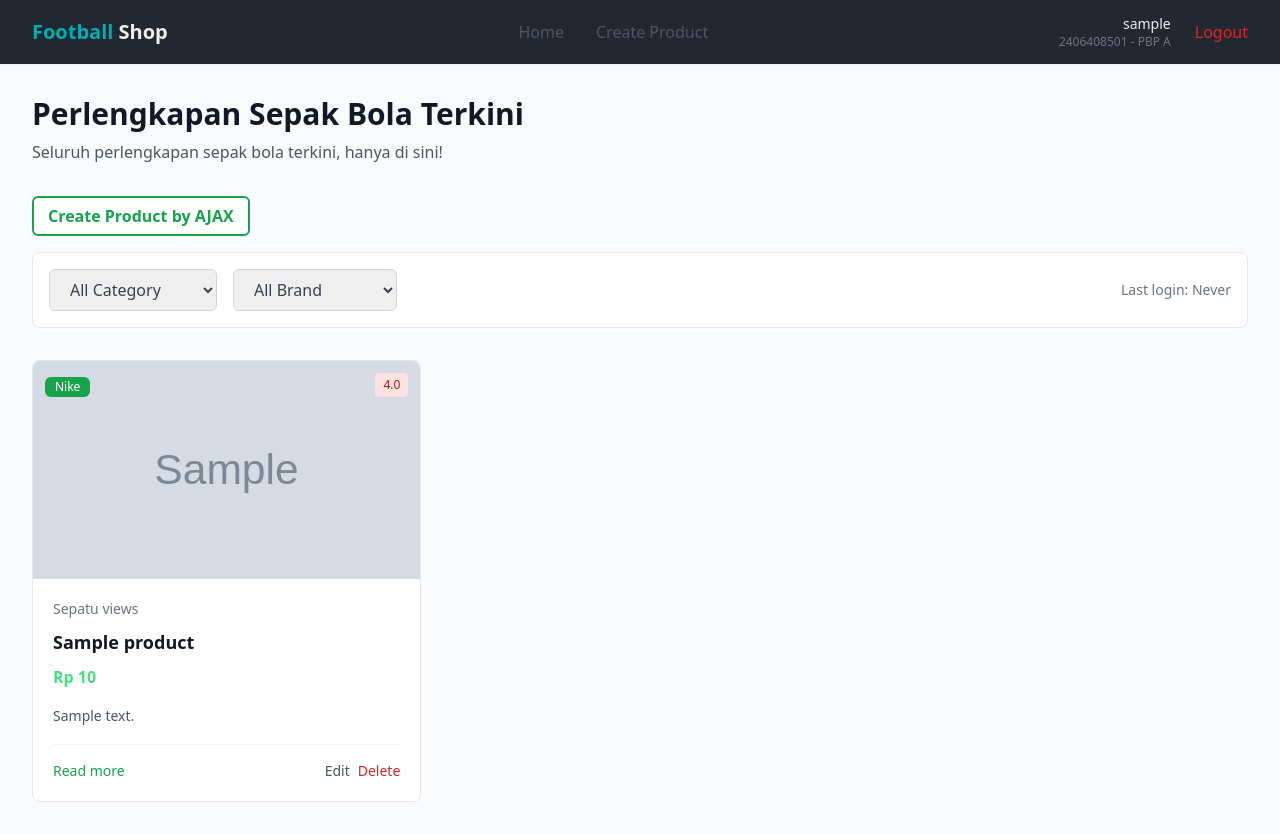
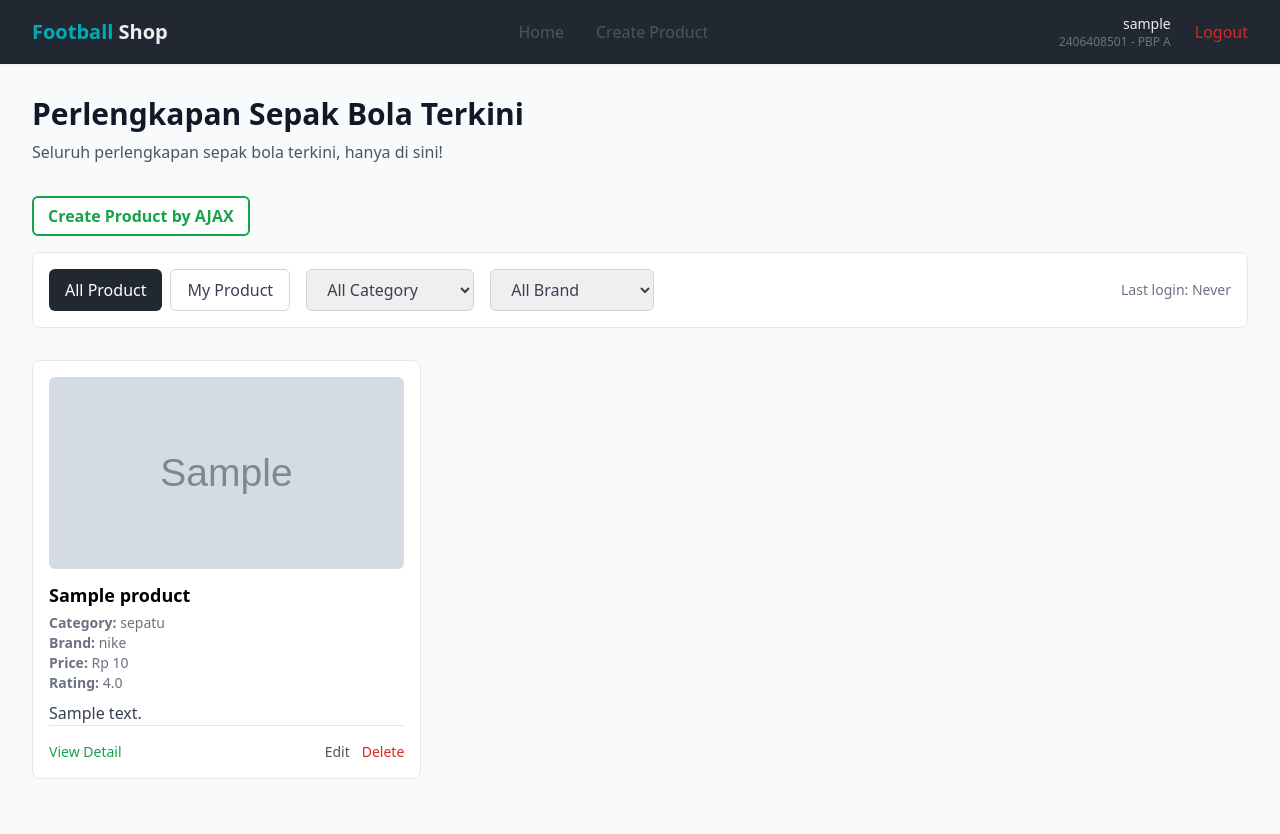
Before and after one commit to fidan-khalil/football-shop, a Django app: page / in a window 1280 px wide. After the commit the page ends 779 px from the top, so only its background shows below. Run offline with Django 5.2, Linux system fonts and the light colour scheme; a user stored in the database is signed in; tables that the repository leaves empty hold one stand-in row (values such as "Sample post"); grey boxes marked "Sample" are stand-in pictures; some libraries are stand-ins or nearby versions.

Commit message:
Fix Tugas Individu 9

```diff
--- a/authentication/urls.py
+++ b/authentication/urls.py
@@ -6,4 +6,5 @@ app_name = 'authentication'
 urlpatterns = [
     path('login/', login, name='login'),
     path('register/', register, name='register'),
+    path('logout/', logout, name='logout')
 ]
--- a/main/templates/main.html
+++ b/main/templates/main.html
@@ -23,6 +23,16 @@
     <!-- Filter Section -->
     <div class="flex flex-col sm:flex-row sm:items-center sm:justify-between mb-8 bg-white rounded-lg border border-gray-200 p-4">
       <div class="flex flex-col sm:flex-row sm:items-center sm:space-x-4 mb-4 sm:mb-0">
+
+        <!-- Scope Buttons -->
+        <div class="flex space-x-2 mb-2 sm:mb-0">
+          <button id="filter-all" class="bg-[#222831] text-white px-4 py-2 rounded-md font-medium transition-colors hover:bg-green-700">
+            All Product
+          </button>
+          <button id="filter-my" class="bg-white text-gray-700 border border-gray-300 px-4 py-2 rounded-md font-medium transition-colors hover:bg-green-600 hover:text-white">
+            My Product
+          </button>
+        </div>
 
         <!-- Category Dropdown -->
         <select id="filter-category"
@@ -92,10 +102,26 @@ const errorMessage = document.getElementById('error');
 const emptyStateDisplay = document.getElementById('empty');
 const productGridContainer = document.getElementById('grid');
 
+const btnAll = document.getElementById('filter-all');
+const btnMy = document.getElementById('filter-my');
+const selCategory = document.getElementById('filter-category');
+const selBrand = document.getElementById('filter-brand');
+
 // State Variables
+let scope = 'all';
 let selectedCategory = "";
 let selectedBrand = "";
 let allProductData = [];
+
+function updateScopeButtons() {
+  if (scope === "all") {
+    btnAll.className = "bg-[#222831] text-white px-4 py-2 rounded-md font-medium hover:bg-green-700";
+    btnMy.className = "bg-white text-gray-700 border border-gray-300 px-4 py-2 rounded-md hover:bg-green-600 hover:text-white";
+  } else {
+    btnMy.className = "bg-[#222831] text-white px-4 py-2 rounded-md font-medium hover:bg-green-700";
+    btnAll.className = "bg-white text-gray-700 border border-gray-300 px-4 py-2 rounded-md hover:bg-green-600 hover:text-white";
+  }
+}
 
 // Show/hide page sections
 function displayPageSection({ showLoading = false, showError = false, showEmpty = false, showGrid = false }) {
@@ -110,169 +136,121 @@ function displayPageSection({ showLoading = false, showError = false, showEmpty
   }
 }
 
-// Get readable category name
-function getReadableCategoryName(categoryCode) {
-  const categoryMapping = {
-    sepatu: 'Sepatu',
-    jersey: 'Jersey',
-    bola: 'Bola',
-    sarungTangan: 'Sarung Tangan',
-    aksesoris: 'Aksesoris',
-  };
-  return categoryMapping[categoryCode] || categoryCode;
-}
-
-// Get readable brand name
-function getReadableBrandName(brandCode) {
-  const brandMapping = {
-    nike: 'Nike',
-    adidas: 'Adidas',
-    puma: 'Puma',
-    newBalance: 'New Balance',
-    underArmour: 'Under Armour',
-  };
-  return brandMapping[brandCode] || brandCode;
-}
-
-// Create Product card element
 function buildProductCardElement(item) {
   const card = document.createElement('div');
-  card.className = 'bg-white rounded-lg border border-gray-200 hover:shadow-lg transition-shadow duration-300 overflow-hidden flex flex-col h-full';
+  card.className = 'bg-white rounded-lg border border-gray-200 p-4 flex flex-col hover:shadow-lg transition';
 
-  const linkDetail = `{% url 'main:show_product' '00000000-0000-0000-0000-000000000000' %}`.replace('00000000-0000-0000-0000-000000000000', item.id);
-  const linkEdit = `{% url 'main:edit_product' '00000000-0000-0000-0000-000000000000' %}`.replace('00000000-0000-0000-0000-000000000000', item.id);
-  const linkDelete = `{% url 'main:delete_product' '00000000-0000-0000-0000-000000000000' %}`.replace('00000000-0000-0000-0000-000000000000', item.id);
+  const detailLink = `{% url 'main:show_product' '000' %}`.replace('000', item.id);
+  const editLink = `/product/${item.id}/edit`;
+  const deleteLink = `/product/${item.id}/delete`;
 
-  const name = DOMPurify.sanitize(item.name);
-  const category = DOMPurify.sanitize(item.category);
-  const brand = DOMPurify.sanitize(item.brand);
-  const thumbnail = DOMPurify.sanitize(item.thumbnail);
-  const price = DOMPurify.sanitize(item.price);
-  const rating = DOMPurify.sanitize(item.rating);
-  const description = DOMPurify.sanitize(item.description);
+  card.innerHTML = `
+    <img src="${item.thumbnail}" alt="${item.name}" class="w-full h-48 object-cover rounded-md mb-3">
 
-  const thumbnailHtml = DOMPurify.sanitize(
-    item.thumbnail ? `<img src='${thumbnail}' alt='${name}' class='w-full h-full object-cover'>` : `<div class='w-full h-full bg-gradient-to-br from-gray-100 to-gray-200 flex items-center justify-center'></div>`
-  );
-  const brandLabel = DOMPurify.sanitize(getReadableBrandName(brand));
-  const categoryLabel = DOMPurify.sanitize(getReadableCategoryName(category));
-  const ratingLabel = DOMPurify.sanitize(`<span class='inline-flex items-center px-2 py-1 rounded text-xs font-medium bg-red-100 text-red-800'>${rating}</span>`);
+    <h3 class="text-lg font-semibold">${item.name}</h3>
 
-  const editDeleteHtml = CURRENT_USER_ID && Number(CURRENT_USER_ID) === Number(item.user_id)
-    ? `<div class='flex space-x-2'>
-      <a href='${linkEdit}' class='text-gray-600 hover:text-gray-700 text-sm transition-colors'>Edit</a>
-      <a href='${linkDelete}' class='text-red-600 hover:text-red-700 text-sm transition-colors' onclick='return confirm("Are you sure you want to delete this article?")'>Delete</a>
-      </div>`
-    : '';
+    <p class="text-sm text-gray-500 mt-1"><b>Category:</b> ${item.category}</p>
+    <p class="text-sm text-gray-500"><b>Brand:</b> ${item.brand}</p>
+    <p class="text-sm text-gray-500"><b>Price:</b> Rp ${item.price.toLocaleString()}</p>
+    <p class="text-sm text-gray-500"><b>Rating:</b> ${item.rating}</p>
 
-  const cardHtml = `
-    <div class="aspect-[16/9] relative overflow-hidden">
-      ${thumbnailHtml}
-      <div class="absolute top-3 left-3">
-        <span class="inline-flex items-center px-2.5 py-0.5 rounded-md text-xs font-medium bg-green-600 text-white">${brandLabel}</span>
-      </div>
-      <div class="absolute top-3 right-3 flex space-x-2">
-        ${ratingLabel}
-      </div>
-    </div>
-    <div class="p-5 flex flex-col flex-1">
-      <div class="flex items-center text-sm text-gray-500 mb-3">
-        <span>${categoryLabel} views</span>
-      </div>
-      <h3 class="text-lg font-semibold text-gray-900 mb-3 line-clamp-2 leading-tight">
-        <a href="${linkDetail}" class="hover:text-green-600 transition-colors">${name}</a>
-      </h3>
-      <p class="text-green-400 font-semibold text-base mb-4">Rp ${price}</p>
-      <p class="text-gray-600 text-sm leading-relaxed line-clamp-3 mb-4">${description}</p>
-      <div class="pt-4 border-t border-gray-100 flex items-center justify-between">
-        <a href="${linkDetail}" class="text-green-600 hover:text-green-700 font-medium text-sm transition-colors">Read more</a>
-        ${editDeleteHtml}
-      </div>
+    <p class="text-gray-700 mt-2 line-clamp-3">${item.description}</p>
+
+    <div class="mt-auto flex justify-between pt-4 border-t">
+      <a href="${detailLink}" class="text-green-600 hover:text-green-700 text-sm">View Detail</a>
+      ${CURRENT_USER_ID == item.user_id ? `
+        <div class="flex gap-3">
+          <a href="${editLink}" class="text-sm text-gray-600 hover:text-gray-800">Edit</a>
+          <a href="${deleteLink}" class="text-sm text-red-600 hover:text-red-700" onclick="return confirm('Delete product?')">Delete</a>
+        </div>
+      ` : ""}
     </div>
   `;
-
-  card.innerHTML = cardHtml;
   return card;
 }
 
-// Render all Product cards
-function renderAllProductCards(productItems) {
-  productGridContainer.innerHTML = '';
-
-  productItems.forEach(productItem => {
-    const cardElement = buildProductCardElement(productItem);
-    productGridContainer.appendChild(cardElement);
+function renderProducts(list) {
+  productGridContainer.innerHTML = "";
+  list.forEach(item => {
+    productGridContainer.appendChild(buildProductCardElement(item));
   });
+  displayPageSection({ showGrid: true });
 }
 
-// Filter and display Product
 function filterAndDisplayProduct() {
-  let filteredProduct = allProductData;
+  let filtered = allProductData;
 
-  // Filter by category
-  if (selectedCategory !== "") {
-    filteredProduct = filteredProduct.filter(p => p.category === selectedCategory);
+  // 1. filter scope
+  if (scope === "my") {
+    filtered = filtered.filter(item => String(item.user_id) === String(CURRENT_USER_ID));
   }
 
-  // Filter by brand
-  if (selectedBrand !== "") {
-    filteredProduct = filteredProduct.filter(p => p.brand === selectedBrand);
+  // 2. category
+  if (selectedCategory !== "") {
+    filtered = filtered.filter(item => item.category === selectedCategory);
   }
 
-  if (filteredProduct.length === 0) {
+  // 3. brand
+  if (selectedBrand !== "") {
+    filtered = filtered.filter(item => item.brand === selectedBrand);
+  }
+
+  if (filtered.length === 0) {
     displayPageSection({ showEmpty: true });
   } else {
-    renderAllProductCards(filteredProduct);
-    displayPageSection({ showGrid: true });
+    renderProducts(filtered);
   }
 }
 
-// Fetch Product data from server
 async function fetchProductFromServer() {
   try {
     displayPageSection({ showLoading: true });
 
-    const response = await fetch(PRODUCT_API_ENDPOINT, {
-      headers: { 'Accept': 'application/json' },
-    });
+    const response = await fetch(PRODUCT_API_ENDPOINT);
+    const data = await response.json();
 
-    if (!response.ok) {
-      throw new Error('Failed to fetch Product data from server');
-    }
+    allProductData = data;
+    filterAndDisplayProduct();
 
-    const productData = await response.json();
-    allProductData = productData || [];
-
-    filterAndDisplayProduct();
-  } catch (error) {
-    console.error('Error loading product:', error);
+  } catch (err) {
     displayPageSection({ showError: true });
   }
 }
 
-// Initialize page
 function initializeProductPage() {
-  document.getElementById("filter-category").addEventListener("change", (e) => {
+
+  // Scope button listeners
+  btnAll.addEventListener("click", () => {
+    scope = "all";
+    updateScopeButtons();
+    filterAndDisplayProduct();
+  });
+
+  btnMy.addEventListener("click", () => {
+    scope = "my";
+    updateScopeButtons();
+    filterAndDisplayProduct();
+  });
+
+  // Category dropdown listener
+  selCategory.addEventListener("change", e => {
     selectedCategory = e.target.value;
     filterAndDisplayProduct();
   });
 
-  document.getElementById("filter-brand").addEventListener("change", (e) => {
+  // Brand dropdown listener
+  selBrand.addEventListener("change", e => {
     selectedBrand = e.target.value;
     filterAndDisplayProduct();
   });
 
+  updateScopeButtons();
   fetchProductFromServer();
 }
 
-// Start application
 initializeProductPage();
 
-// Add event listener to detect new product
-document.addEventListener('productAdded', function() {
-  // Refresh data without page reload
-  fetchProductFromServer();
-});
+document.addEventListener("productAdded", () => fetchProductFromServer());
 </script>
 
 {% endblock content %}
--- a/main/urls.py
+++ b/main/urls.py
@@ -9,6 +9,7 @@ urlpatterns = [
     path('product/<str:id>/', show_product, name='show_product'),
     path('xml/', show_xml, name='show_xml'),
     path('json/', show_json, name='show_json'),
+    path("json/my/", show_json_my, name="show_json_my"),
     path('xml/<str:product_id>/', show_xml_by_id, name='show_xml_by_id'),
     path('json/<str:product_id>/', show_json_by_id, name='show_json_by_id'),
     path('register/', register, name='register'),
@@ -18,5 +19,5 @@ urlpatterns = [
     path('product/<uuid:id>/delete', delete_product, name='delete_product'),
     path('create-news-ajax', add_product_entry_ajax, name='add_product_entry_ajax'),
     path('proxy-image/', proxy_image, name='proxy_image'),
-    path('create-flutter/', create_product_flutter, name='create_product_flutter'),
+    path('create-flutter/', create_flutter, name='create_flutter'),
 ]
--- a/main/views.py
+++ b/main/views.py
@@ -96,6 +96,23 @@ def show_json(request):
         for product in product_list
     ]
     return JsonResponse(data, safe=False)
+
+def show_json_my(request):
+    product_list = Product.objects.filter(user=request.user)
+    data = [{
+        'id': str(product.id),
+        'name': product.name,
+        'category': product.category,
+        'brand': product.brand,
+        'thumbnail': product.thumbnail,
+        'price': product.price,
+        'rating': str(product.rating),
+        'description': product.description,
+        'user_id': product.user.id,
+    } for product in product_list]
+
+    return JsonResponse(data, safe=False)
+
 
 def show_xml_by_id(request, product_id):
    try:
@@ -211,7 +228,7 @@ def proxy_image(request):
         return HttpResponse(f'Error fetching image: {str(e)}', status=500)
 
 @csrf_exempt
-def create_product_flutter(request):
+def create_flutter(request):
     if request.method == 'POST':
         try:
             data = json.loads(request.body)
```
Also changed, not shown: authentication/views.py (+17 -1 lines).
